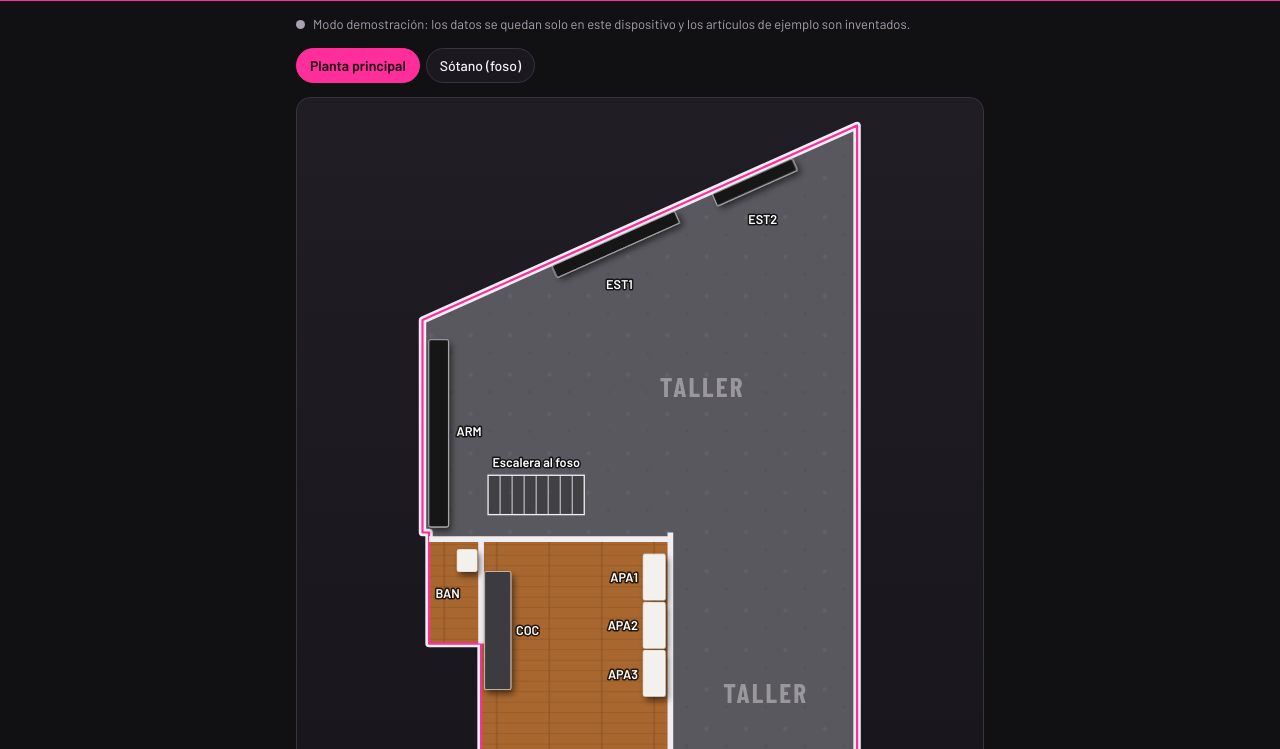
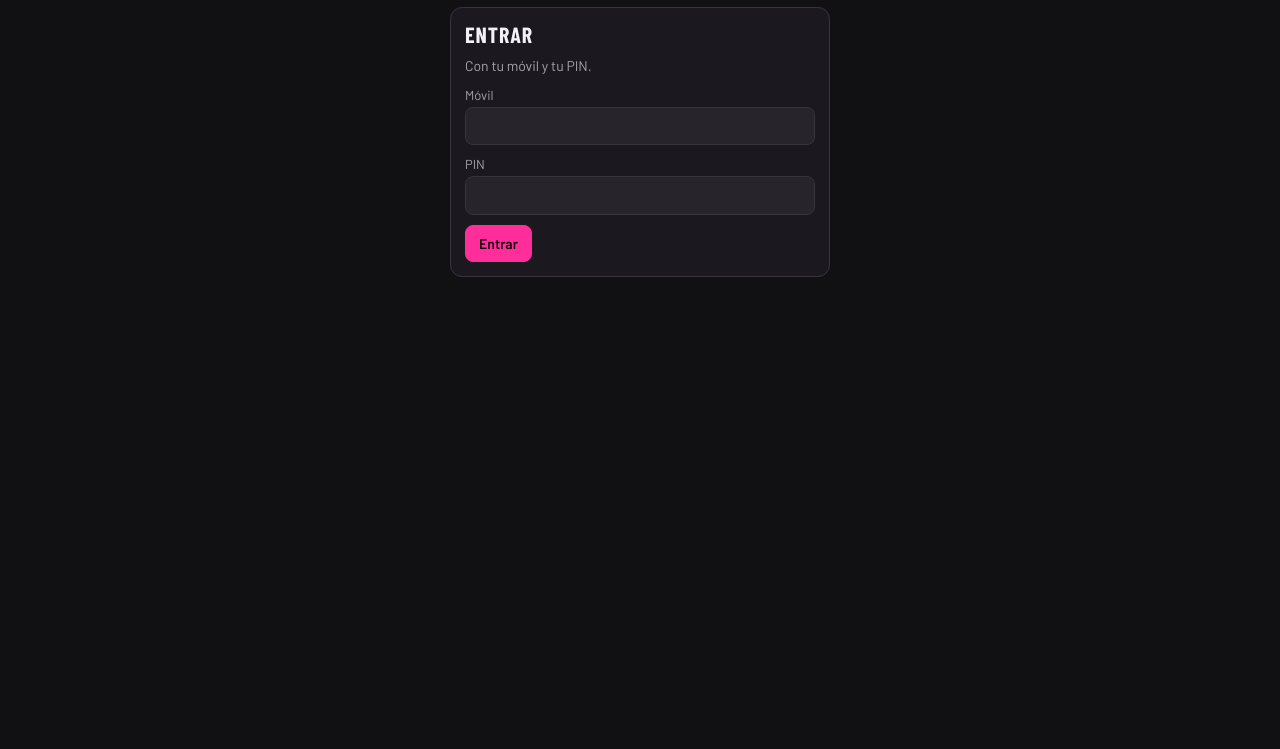
Before and after one commit to SANTA-COMBA-MOTORSPORT/garage, a plain HTML site: page index.html in a window 1280 px wide. Shown: the part 104-853 px from the top of the page. After the commit the page ends 800 px from the top, so only its background shows below. Drawn offline with nearby package versions, Linux system fonts and the light colour scheme.

Commit message:
Conecta la app con el servidor de Apps Script
Co-Authored-By: Claude Fable 5.2 <noreply@anthropic.com>
Claude-Session: https://claude.ai/code/session_01DCBWhuaZPWfXhFjwzegmEQ

```diff
--- a/index.html
+++ b/index.html
@@ -2448,7 +2448,7 @@ var qrcode = function() {
 /* ===== CONFIGURACIÓN =====
    Pega entre las comillas la URL de la aplicación web de Apps Script (termina en /exec).
    Con las comillas vacías la app funciona en modo demostración, sin conexión a la hoja. */
-var API_URL='';
+var API_URL='https://script.google.com/macros/s/AKfycbyRA7dBTHKeQB9V4jpRnV1P4M8J2yfpjI67L9hHuMEsYwmVd1KGQqnWbEAFn3YpTxj8tQ/exec';
 var DEMO=!API_URL;
 var LS={get:function(k,d){try{var v=localStorage.getItem(k);return v===null?d:JSON.parse(v);}catch(e){return d;}},set:function(k,v){try{localStorage.setItem(k,JSON.stringify(v));}catch(e){}},del:function(k){try{localStorage.removeItem(k);}catch(e){}}};
 var norm=function(s){return String(s===null||s===undefined?'':s).toLowerCase().normalize('NFD').replace(/[̀-ͯ]/g,'');};
```
